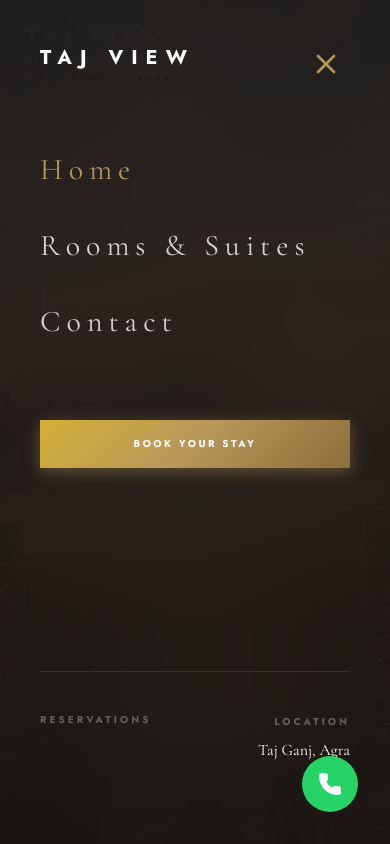
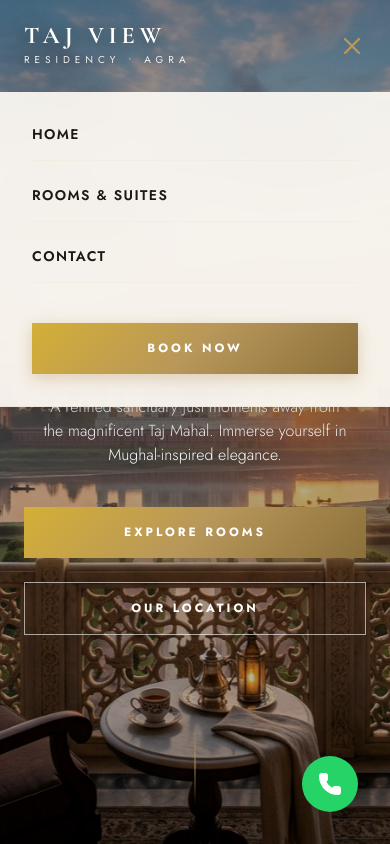
Before and after one commit to Deadraon/hotel_test_full, a React (Vite) app in the folder frontend/: page / in a window 390 px wide. Both pictures are taken after a click on the button 352 px from the left and 46 px from the top of the page. Shown: the top 844 px of the page. Built offline with nearby package versions, Linux system fonts and the light colour scheme.

Commit message:
Revert: Mobile menu to light top-dropdown and fix scroll lock

```diff
--- a/frontend/src/components/Navbar.jsx
+++ b/frontend/src/components/Navbar.jsx
@@ -19,10 +19,15 @@
   useEffect(() => {
     if (isOpen) {
       document.body.style.overflow = 'hidden';
+      document.documentElement.style.overflow = 'hidden';
     } else {
       document.body.style.overflow = 'unset';
+      document.documentElement.style.overflow = 'unset';
     }
-    return () => { document.body.style.overflow = 'unset'; };
+    return () => {
+      document.body.style.overflow = 'unset';
+      document.documentElement.style.overflow = 'unset';
+    };
   }, [isOpen]);
 
   const navLinks = [
@@ -65,70 +70,33 @@
         </button>
       </div>
 
-      {/* Mobile Menu Dropdown */}
+      {/* Mobile Menu Dropdown (Light Theme) */}
       <AnimatePresence>
         {isOpen && (
           <motion.div
-            initial={{ y: '-100%', opacity: 0 }}
-            animate={{ y: 0, opacity: 1 }}
-            exit={{ y: '-100%', opacity: 0 }}
-            transition={{ duration: 0.5, ease: [0.16, 1, 0.3, 1] }}
-            className="fixed inset-0 bg-charcoal/90 backdrop-blur-2xl z-[60] flex flex-col p-10 md:hidden"
+            initial={{ opacity: 0, y: -20 }}
+            animate={{ opacity: 1, y: 0 }}
+            exit={{ opacity: 0, y: -20 }}
+            transition={{ duration: 0.3 }}
+            className="absolute top-full left-0 w-full bg-cream/95 backdrop-blur-xl border-b border-gold/10 p-8 flex flex-col space-y-6 md:hidden shadow-2xl"
           >
-            <div className="flex justify-between items-center mb-16">
-              <Link to="/" onClick={() => setIsOpen(false)} className="flex flex-col">
-                <span className="text-xl font-bold tracking-[0.4em] text-white">TAJ VIEW</span>
-                <span className="text-[8px] tracking-[0.5em] text-gold-light uppercase">Residency · Agra</span>
-              </Link>
-              <button
-                onClick={() => setIsOpen(false)}
-                className="text-gold p-2 hover:scale-110 transition-transform"
-              >
-                <X size={32} />
-              </button>
-            </div>
-
-            <div className="flex flex-col space-y-10">
-              {navLinks.map((link, idx) => (
+            {navLinks.map((link) => (
               <Link
                 key={link.name}
                 to={link.path}
                 onClick={() => setIsOpen(false)}
-                  className={`text-3xl font-serif tracking-[0.2em] transition-all ${
-                    location.pathname === link.path ? 'text-gold' : 'text-white/80'
-                  }`}
-                >
-                  <motion.span
-                    initial={{ x: -20, opacity: 0 }}
-                    animate={{ x: 0, opacity: 1 }}
-                    transition={{ delay: idx * 0.1 }}
+                className="text-sm uppercase tracking-widest font-semibold text-charcoal border-b border-gold/5 pb-4 transition-colors hover:text-gold"
               >
                 {link.name}
-                  </motion.span>
               </Link>
             ))}
-
             <Link
               to="/rooms"
               onClick={() => setIsOpen(false)}
-                className="btn-luxury w-full text-center py-6 mt-10 !text-[10px]"
+              className="btn-luxury text-center mt-4"
             >
-                Book Your Stay
+              Book Now
             </Link>
-            </div>
-
-            <div className="mt-auto pb-10 border-t border-white/10 pt-10">
-              <div className="flex justify-between items-end">
-                <div>
-                  <p className="text-[10px] uppercase tracking-[0.3em] text-white/30 mb-2 font-bold">Reservations</p>
-                  <p className="text-gold-light font-serif text-xl">+91 562 223 0000</p>
-                </div>
-                <div className="text-right">
-                  <p className="text-[10px] uppercase tracking-[0.3em] text-white/30 mb-2 font-bold">Location</p>
-                  <p className="text-white font-serif">Taj Ganj, Agra</p>
-                </div>
-              </div>
-            </div>
           </motion.div>
         )}
       </AnimatePresence>
--- a/frontend/src/index.css
+++ b/frontend/src/index.css
@@ -98,7 +98,6 @@
   align-items: center;
   justify-content: center;
   background: transparent;
-  backdrop-filter: blur(5px);
 }
 
 .btn-luxury-outline:hover {
```
Lines whose indentation alone changed are shown as unchanged.
